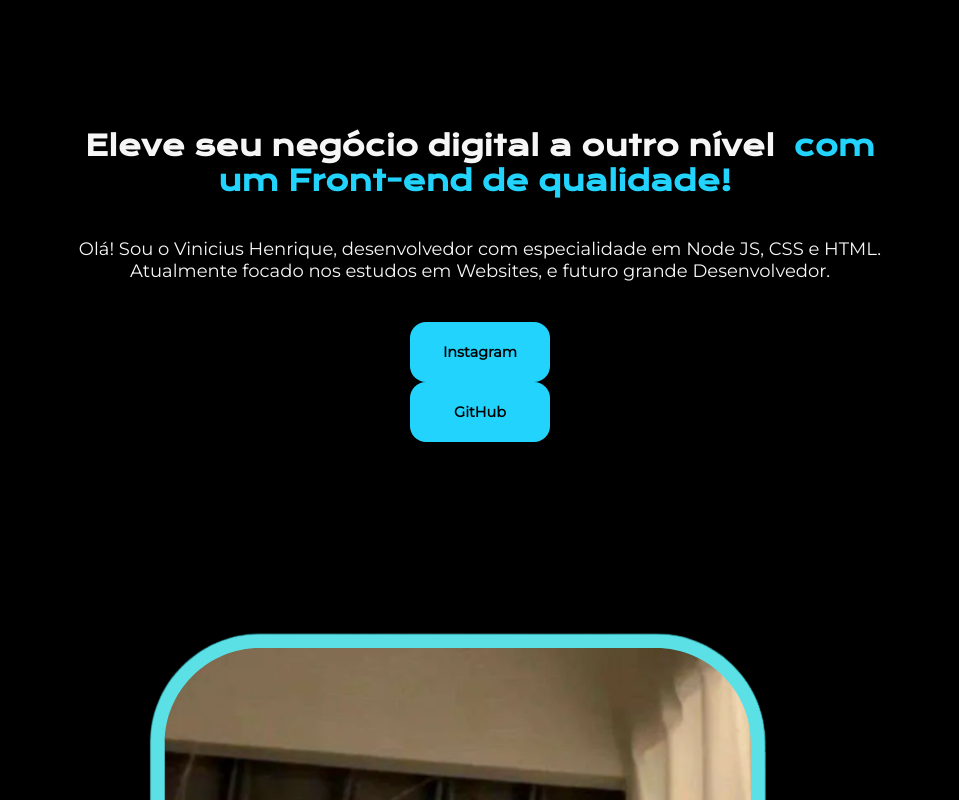
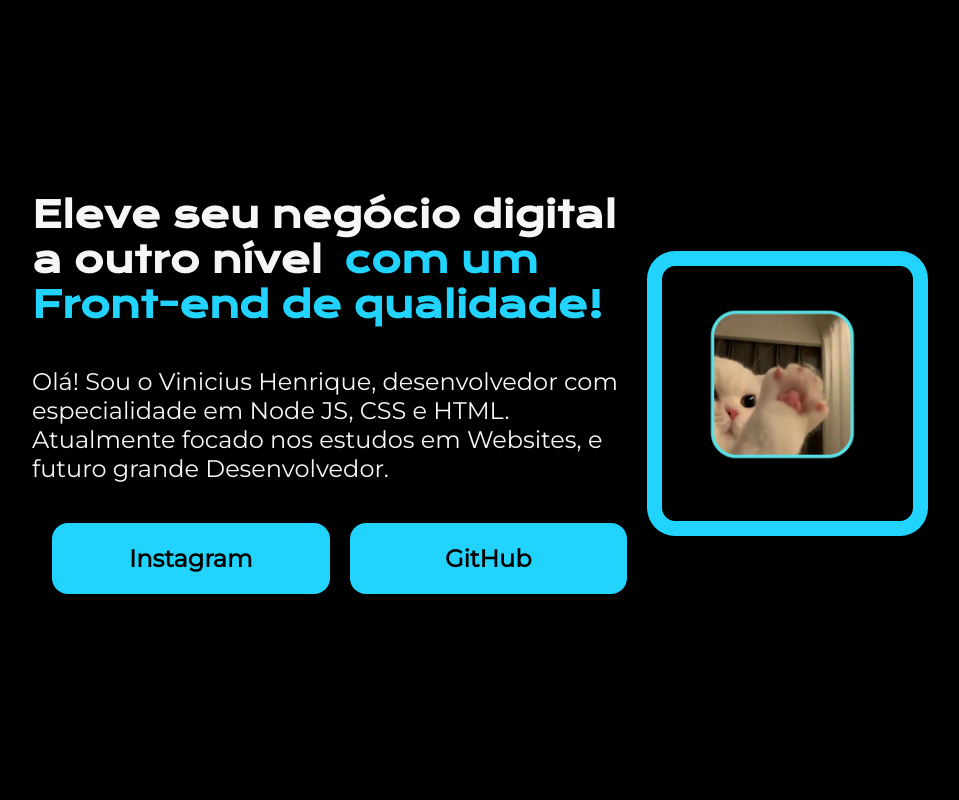
Before and after one commit to ViniciusTunes/MiniPortifolio, a plain HTML site: page index.html in a window 1280 px wide. Shown: the top 800 px of the page, without its empty margins (160-1119 px from the left). Drawn offline with nearby package versions, Linux system fonts and the light colour scheme.

Commit message:
Update style.css

```diff
--- a/style.css
+++ b/style.css
@@ -20,14 +20,14 @@ body {
 }
 
 .container {
-    margin: 10%;
+    margin: 15%;
     display: flex;
     align-items: center;
     justify-content: space-between;
 }
 
 .container-section {
-    width: 80%; /* Exemplo de largura em porcentagem */
+    width: 100%; /* Exemplo de largura em porcentagem */
     max-width: 615px;
     display: flex;
     flex-direction: column;
@@ -92,35 +92,14 @@ body {
     display: none;
 }
 
+.border {
+    border: 15px solid #22D4FD;
+    border-radius: 10%;
+    max-width: 490px;
+    max-height: 550px;
+}
 
-/* Media query para telas menores */
-@media  screen and (max-width: 1366px) {
-
-    .container {
-        flex-direction: column;
-        align-items: center;
-    }
-
-    .container-section {
-        text-align: center;
-        max-width: 100%;
-    }
-
-    .title-container {
-        font-size: 28px;
-    }
-
-    .p-container {
-        font-size: 18px;
-    }
-
-    .button-links {
-        flex-direction: column;
-        align-items: center;
-    }
-
-    .links {
-        width: 140px;
-        font-size: 0.9rem;
-    }
+.gato {
+    border-radius: 5%;
+    width: 100%;
 }
```
